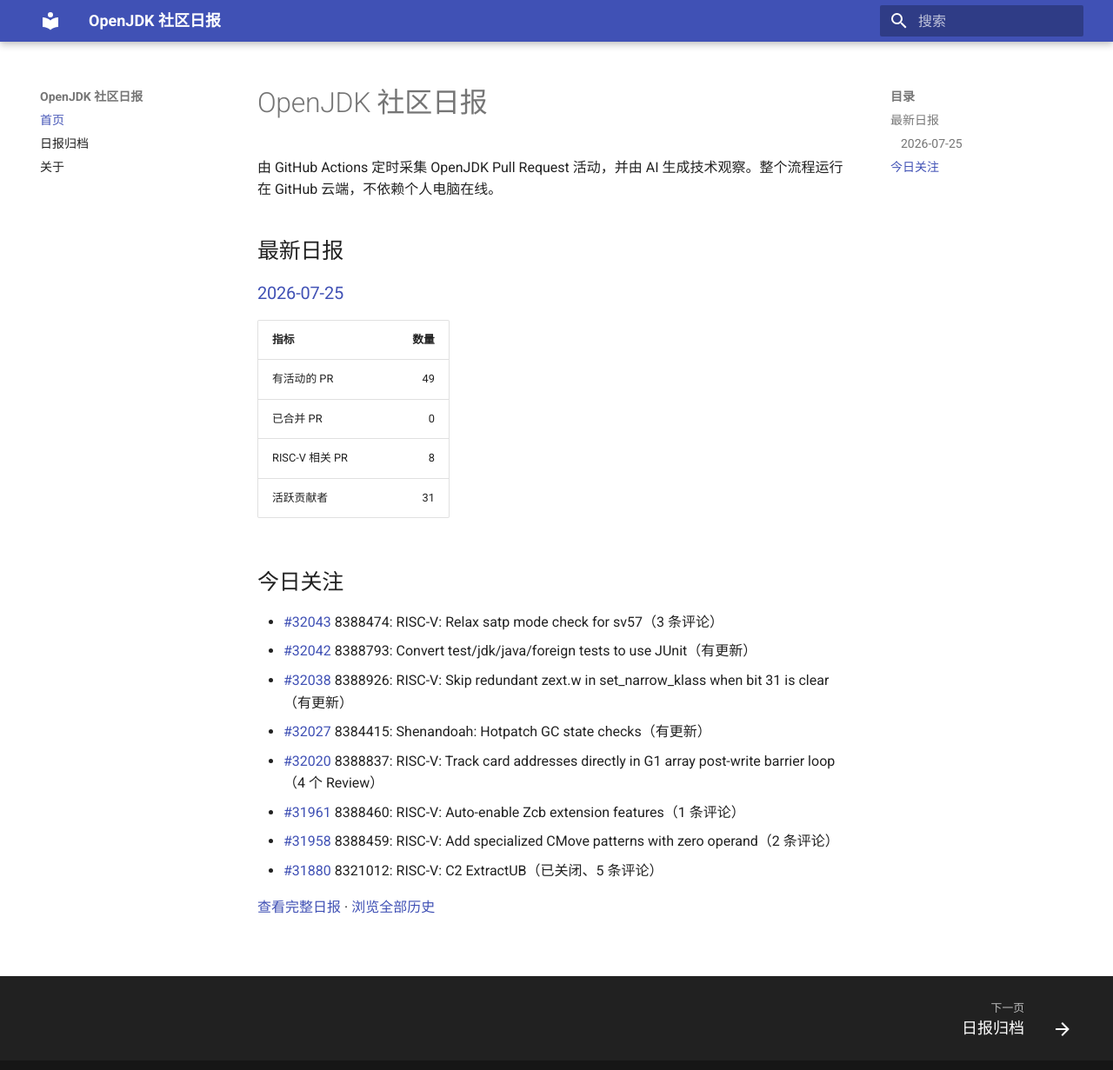
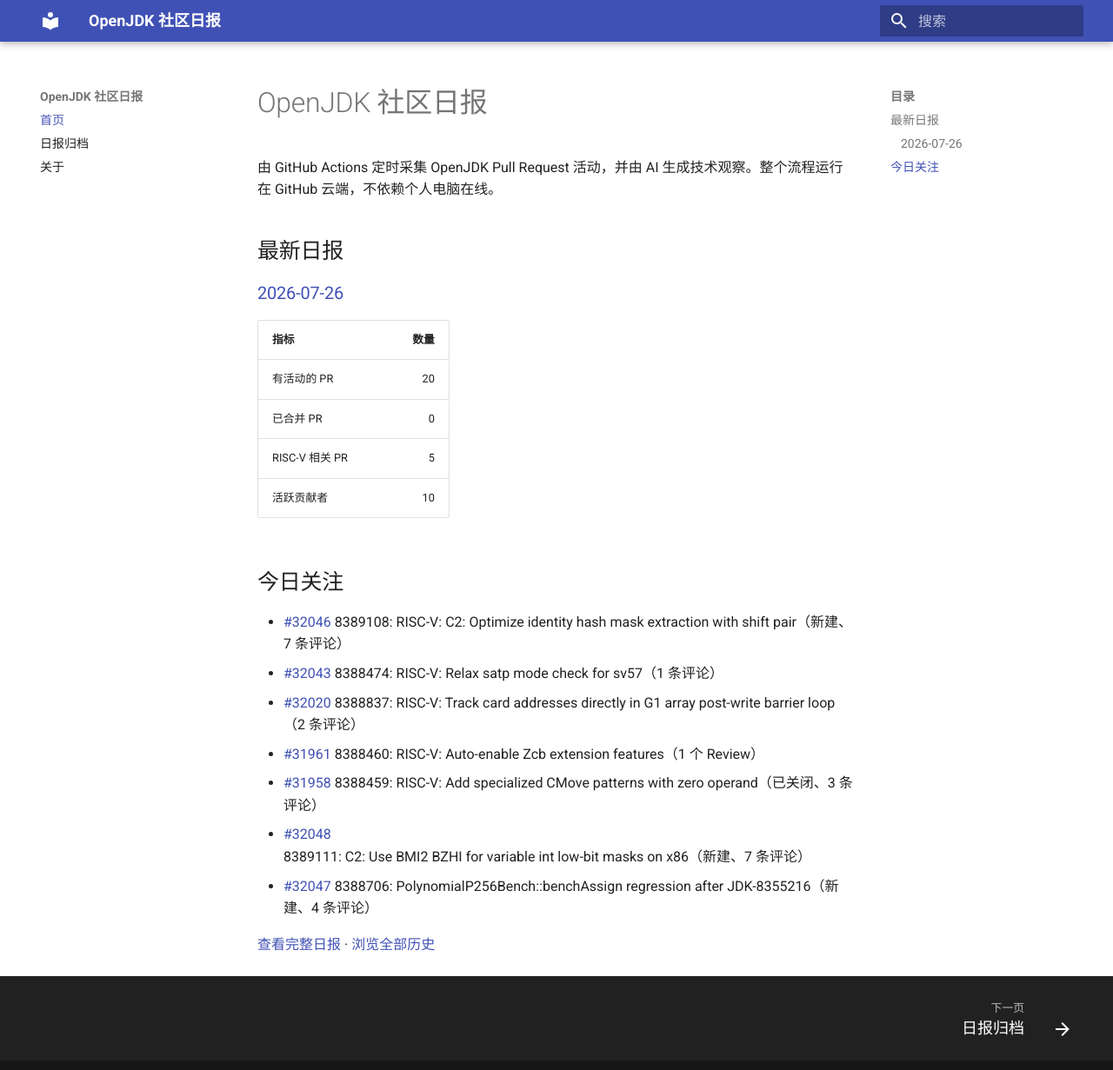
Before and after one commit to DingliZhang/openjdk-daily, an MkDocs documentation site: the page built from docs/index.md, in a window 1280 px wide and 1244 px high. Shown: the top 1231 px of the window at 87% size. Built offline with MkDocs 1.6.1 and Material for MkDocs 9.7.7, drawn with Linux system fonts in a browser that asks for light colours.

Commit message:
report: add OpenJDK daily report

```diff
--- a/docs/index.md
+++ b/docs/index.md
@@ -4,24 +4,23 @@
 
 ## 最新日报
 
-### [2026-07-25](reports/2026/2026-07-25.md)
+### [2026-07-26](reports/2026/2026-07-26.md)
 
 | 指标 | 数量 |
 |---|---:|
-| 有活动的 PR | 49 |
+| 有活动的 PR | 20 |
 | 已合并 PR | 0 |
-| RISC-V 相关 PR | 8 |
-| 活跃贡献者 | 31 |
+| RISC-V 相关 PR | 5 |
+| 活跃贡献者 | 10 |
 
 ## 今日关注
 
-- [#32043](https://github.com/openjdk/jdk/pull/32043) 8388474: RISC-V: Relax satp mode check for sv57（3 条评论）
-- [#32042](https://github.com/openjdk/jdk/pull/32042) 8388793: Convert test/jdk/java/foreign tests to use JUnit（有更新）
-- [#32038](https://github.com/openjdk/jdk/pull/32038) 8388926: RISC-V: Skip redundant zext.w in set_narrow_klass when bit 31 is clear（有更新）
-- [#32027](https://github.com/openjdk/jdk/pull/32027) 8384415: Shenandoah: Hotpatch GC state checks（有更新）
-- [#32020](https://github.com/openjdk/jdk/pull/32020) 8388837: RISC-V: Track card addresses directly in G1 array post-write barrier loop（4 个 Review）
-- [#31961](https://github.com/openjdk/jdk/pull/31961) 8388460: RISC-V: Auto-enable Zcb extension features（1 条评论）
-- [#31958](https://github.com/openjdk/jdk/pull/31958) 8388459: RISC-V: Add specialized CMove patterns with zero operand（2 条评论）
-- [#31880](https://github.com/openjdk/jdk/pull/31880) 8321012: RISC-V: C2 ExtractUB（已关闭、5 条评论）
+- [#32046](https://github.com/openjdk/jdk/pull/32046) 8389108: RISC-V: C2: Optimize identity hash mask extraction with shift pair（新建、7 条评论）
+- [#32043](https://github.com/openjdk/jdk/pull/32043) 8388474: RISC-V: Relax satp mode check for sv57（1 条评论）
+- [#32020](https://github.com/openjdk/jdk/pull/32020) 8388837: RISC-V: Track card addresses directly in G1 array post-write barrier loop（2 条评论）
+- [#31961](https://github.com/openjdk/jdk/pull/31961) 8388460: RISC-V: Auto-enable Zcb extension features（1 个 Review）
+- [#31958](https://github.com/openjdk/jdk/pull/31958) 8388459: RISC-V: Add specialized CMove patterns with zero operand（已关闭、3 条评论）
+- [#32048](https://github.com/openjdk/jdk/pull/32048) 8389111: C2: Use BMI2 BZHI for variable int low-bit masks on x86（新建、7 条评论）
+- [#32047](https://github.com/openjdk/jdk/pull/32047) 8388706: PolynomialP256Bench::benchAssign regression after JDK-8355216（新建、4 条评论）
 
-[查看完整日报](reports/2026/2026-07-25.md) · [浏览全部历史](reports/index.md)
+[查看完整日报](reports/2026/2026-07-26.md) · [浏览全部历史](reports/index.md)
```
Also changed, not shown: docs/reports/2026/2026-07-26.md (added, +128 -0 lines), docs/reports/index.md (+2 -1 lines), 1 other file.
